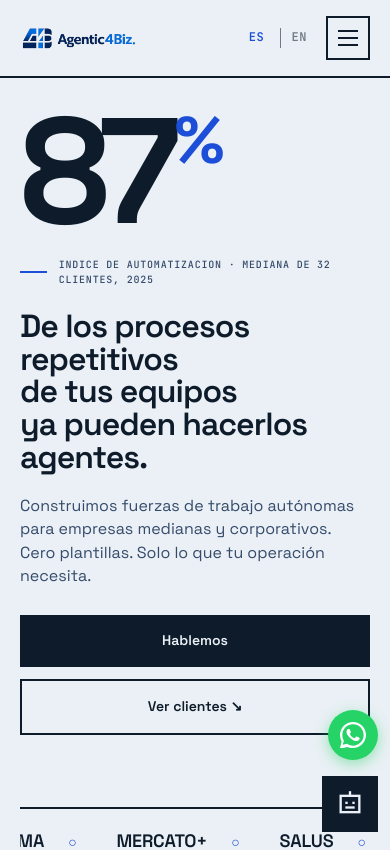
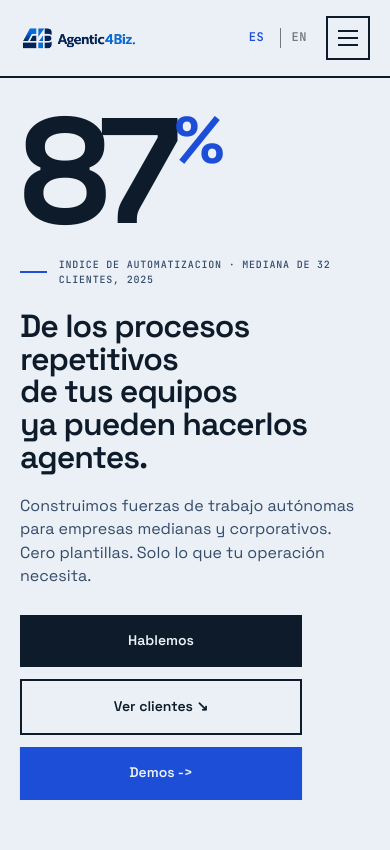
Before and after one commit to aosagula/a4b_landing_page, a Next.js app: page / in a window 390 px wide. Shown: the top 850 px of the page. Built offline with nearby package versions, Linux system fonts and the light colour scheme.

Commit message:
Add demos hero CTA

```diff
--- a/src/app/globals.css
+++ b/src/app/globals.css
@@ -254,12 +254,16 @@ h2 {
 
 .hero-btns {
   display: flex;
+  flex-wrap: wrap;
   gap: 12px;
   align-items: center;
+  position: relative;
+  z-index: 31;
 }
 
 .cta1,
-.cta2 {
+.cta2,
+.cta-demo {
   padding: 18px 28px;
   font-size: 15px;
   font-weight: 600;
@@ -278,6 +282,21 @@ h2 {
 .cta2:focus-visible {
   color: var(--accent);
   border-bottom-color: var(--accent);
+}
+
+.cta-demo {
+  background: var(--accent);
+  color: var(--paper);
+  box-shadow: 0 0 0 0 rgba(29, 78, 216, 0.52);
+  animation: demo-pulse 1.35s ease-in-out infinite;
+}
+
+.cta-demo:hover,
+.cta-demo:focus-visible {
+  background: var(--accent-2);
+  color: var(--ink);
+  animation-play-state: paused;
+  outline: 0;
 }
 
 .hero-foot {
@@ -356,7 +375,8 @@ h2 {
   }
 
   .cta1,
-  .cta2 {
+  .cta2,
+  .cta-demo {
     padding-top: 15px;
     padding-bottom: 15px;
   }
@@ -377,6 +397,19 @@ h2 {
 
   to {
     transform: translateX(-50%);
+  }
+}
+
+@keyframes demo-pulse {
+  0%,
+  100% {
+    box-shadow: 0 0 0 0 rgba(29, 78, 216, 0.52);
+    transform: translateY(0);
+  }
+
+  50% {
+    box-shadow: 0 0 0 10px rgba(29, 78, 216, 0);
+    transform: translateY(-1px);
   }
 }
 
@@ -1262,6 +1295,9 @@ footer.foot {
 
   .hero {
     padding: 32px 20px 0;
+    position: relative;
+    z-index: 31;
+    background: var(--paper);
   }
 
   .hero-grid {
@@ -1307,12 +1343,14 @@ footer.foot {
 
   .hero-btns {
     flex-direction: column;
-    align-items: stretch;
+    align-items: flex-start;
     gap: 12px;
   }
 
   .cta1,
-  .cta2 {
+  .cta2,
+  .cta-demo {
+    width: calc(100% - 68px);
     padding: 16px 20px;
     font-size: 14px;
     text-align: center;
--- a/src/components/landing/landing-page.tsx
+++ b/src/components/landing/landing-page.tsx
@@ -2,6 +2,7 @@
 
 import { useState, useRef, useEffect } from "react";
 import {
+  DEMOS_URL,
   INSTAGRAM_URL,
   WHATSAPP_URL,
   contentByLanguage,
@@ -115,6 +116,10 @@ export function LandingPage() {
                 <a href="#clientes" className="cta2">
                   {content.hero.secondaryCta}
                   <span aria-hidden="true"> ↘</span>
+                </a>
+                <a href={DEMOS_URL} className="cta-demo" target="_blank" rel="noreferrer">
+                  {content.hero.demoCta}
+                  <span aria-hidden="true"> -&gt;</span>
                 </a>
               </div>
             </div>
--- a/src/lib/content.ts
+++ b/src/lib/content.ts
@@ -1,5 +1,6 @@
 export const WHATSAPP_URL = "https://wa.me/541165322243";
 export const INSTAGRAM_URL = "https://www.instagram.com/agentic4biz/";
+export const DEMOS_URL = "https://hozdemo.agentic4biz.com";
 
 export type Language = "es" | "en";
 
@@ -38,7 +39,8 @@ export const contentByLanguage = {
       lede:
         "Construimos fuerzas de trabajo autónomas para empresas medianas y corporativos. Cero plantillas. Solo lo que tu operación necesita.",
       primaryCta: "Hablemos",
-      secondaryCta: "Ver clientes"
+      secondaryCta: "Ver clientes",
+      demoCta: "Demos"
     },
     marqueeAria: "Clientes",
     marqueeItems: sharedMarqueeItems,
@@ -215,7 +217,8 @@ export const contentByLanguage = {
       lede:
         "We build autonomous workforces for mid-market companies and enterprises. No templates. Only what your operation needs.",
       primaryCta: "Let's talk",
-      secondaryCta: "View clients"
+      secondaryCta: "View clients",
+      demoCta: "Demos"
     },
     marqueeAria: "Clients",
     marqueeItems: sharedMarqueeItems,
```
